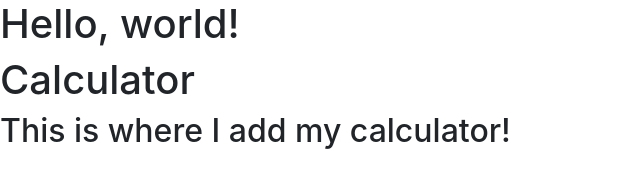
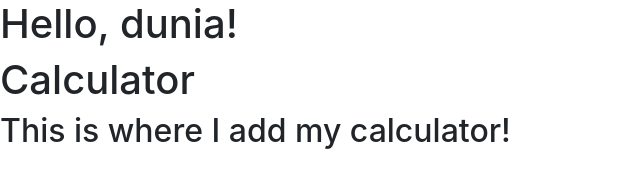
Before and after one commit to iamfeek/an-awesome-project, a plain HTML site: page index.html in a window 1280 px wide. Shown: the full height of the page, 0-640 px from the left. Drawn offline with nearby package versions, Linux system fonts and the light colour scheme.

Commit message:
Change world to dunia
This change is because I now want to speak in Malay.

```diff
--- a/index.html
+++ b/index.html
@@ -11,7 +11,7 @@
     <title>Hello, world!</title>
   </head>
   <body>
-    <h1>Hello, world!</h1>
+    <h1>Hello, dunia!</h1>
 
     <div>
       <h1>Calculator</h1>
```
